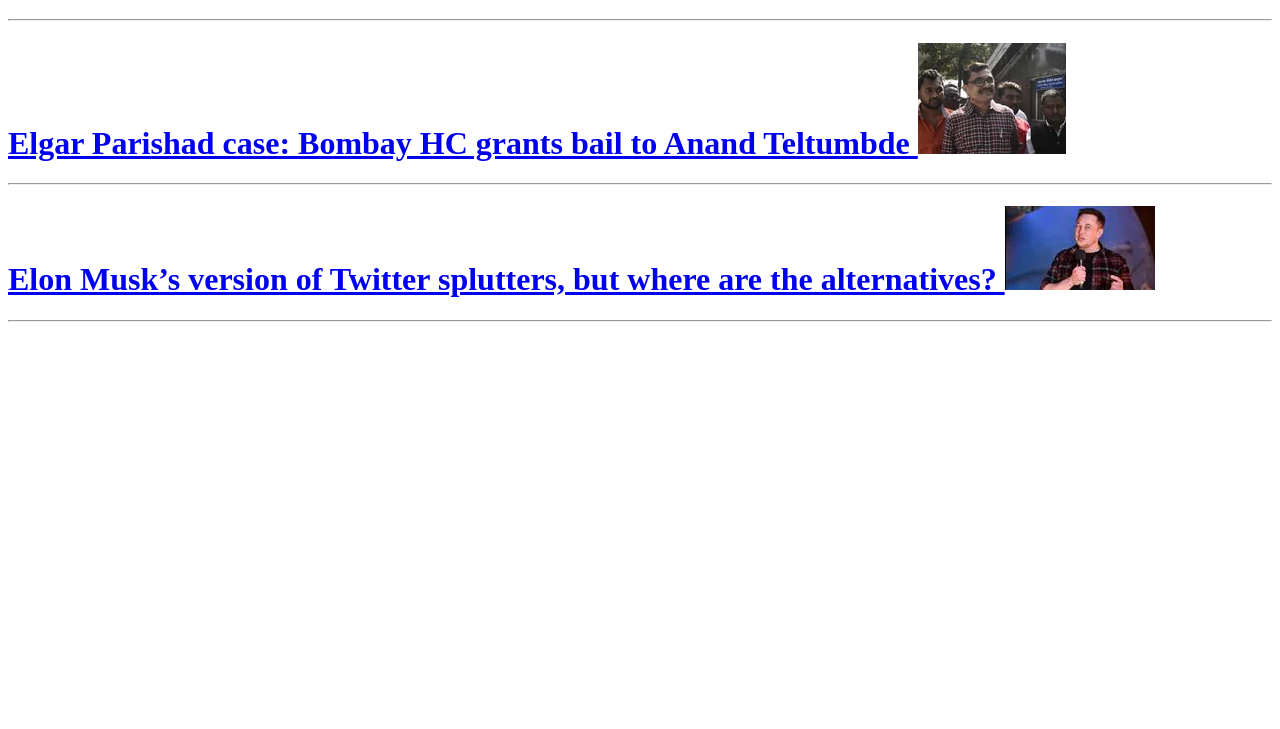
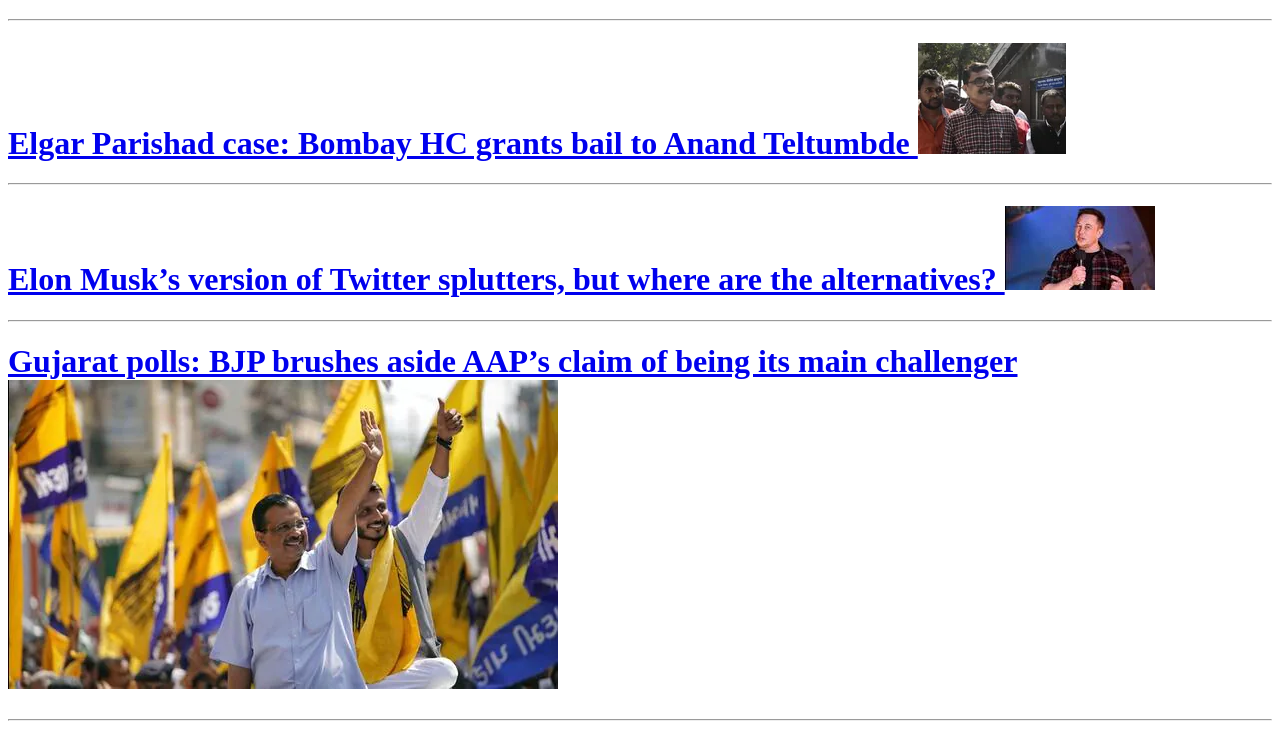
Before and after one commit to ranipankaj7000/news2, a plain HTML site: page index.html in a window 1280 px wide. Shown: the part 1925-2654 px from the top of the page. Before the commit the page ends 2255 px from the top, so only its background shows below. Drawn offline with Linux system fonts and the light colour scheme.

Commit message:
commit 10

```diff
--- a/index.html
+++ b/index.html
@@ -109,6 +109,18 @@ Elgar Parishad case: Bombay HC grants bail to Anand Teltumbde
         </h1>
 
         <hr>
+        <h1>
+            <a href="./10.html">
+                Gujarat polls: BJP brushes aside AAP’s claim of being its main challenger
+            </a>
+            <a href="./10.html">
+                <img src="./img/10.webp" alt="bjp" />
+            </a>
+        </h1>
+
+        <hr>
+
+
 
         </body>
 </html>
```
Also changed, not shown: 10.html (added, +17 -0 lines), img/10.webp (added).
